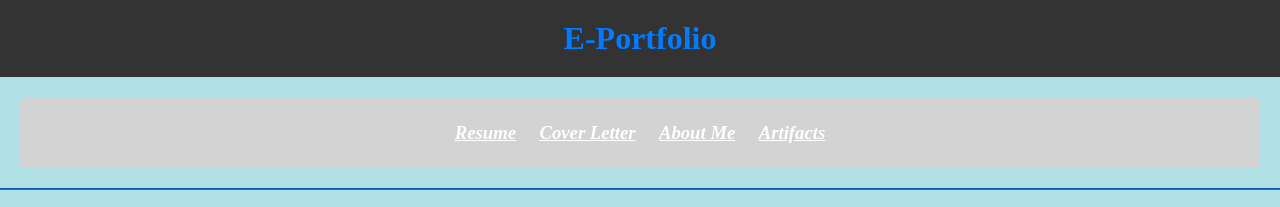
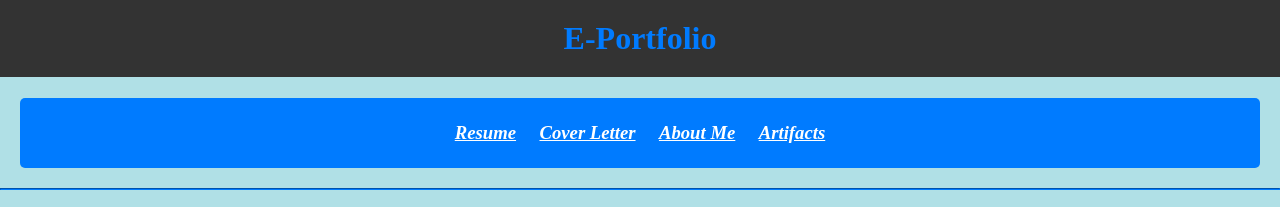
Before and after one commit to LiamD223/Liam-E-Portfolio, a plain HTML site: page index.html in a window 1280 px wide. Shown: the top 207 px of the page. Drawn offline with Linux system fonts and the light colour scheme.

Commit message:
Update index.html

```diff
--- a/index.html
+++ b/index.html
@@ -13,7 +13,7 @@
      section {
             margin: 20px;
             padding: 20px;
-            background-color: azure;
+            background-color: #F0F8FF;
             border-radius: 5px;
         }
         h1, h2 {
@@ -31,7 +31,7 @@
 <body style="background-color:powderblue;">
 <center><h1 style="background-color:#333;Padding: 20px 0;">E-Portfolio</h1></center>
 
- <section style="background-color:lightgrey; padding: 5px 0;">
+ <section style="background-color:#007bff; padding: 5px 0;">
     <center>
      <h3>
         <i><a href="Hello3.htm" style="color: white;">Resume</a></i>
```
